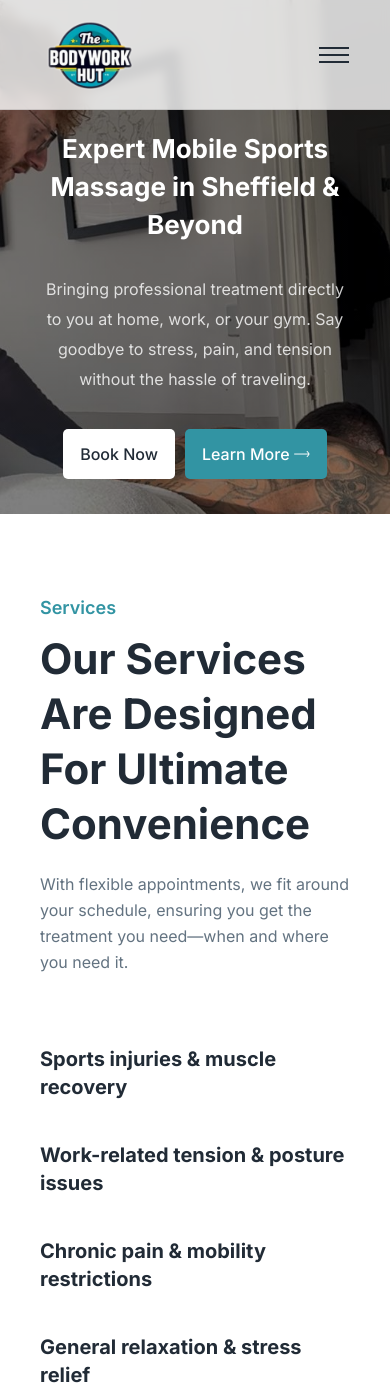
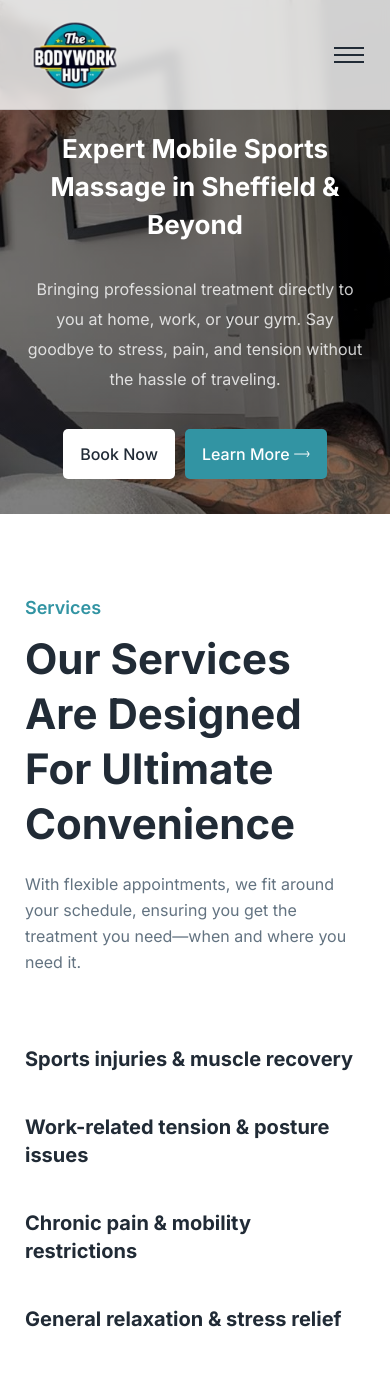
Before and after one commit to bodywork2022/bodywork-hut, a Jekyll site: the page built from index.html, in a window 390 px wide and 1400 px high. Built offline with Jekyll 4.4.1, drawn with Linux system fonts in a browser that asks for light colours.

Commit message:
Fixed css on mobile

```diff
--- a/_layouts/post.html
+++ b/_layouts/post.html
@@ -24,8 +24,8 @@ layout: default
                 <div class="ud-about-content-wrapper">
                     <div class="ud-about-content">
                         <span class="tag">Post</span>
+                        <img src="{{ page.thumbnail }}"/>
                         <h2>{{ page.title }}</h2>
-                        <img src="{{ page.thumbnail }}"/>
                         {{ content }}
                     </div>
 
--- a/assets/css/ud-styles.css
+++ b/assets/css/ud-styles.css
@@ -805,7 +805,8 @@ p {
 
 @media (max-width: 767px) {
   .ud-about {
-    padding: 120px 0;
+    padding-top: 120px;
+    padding-bottom: 60px;
   }
 }
 
@@ -2681,4 +2682,17 @@ p {
     padding: 10px 20px;
   }
 }
+
+
+/* Custom Mobile */
+@media (max-width: 767px) {
+  .container {
+    padding-left: 25px;
+    padding-right: 25px;
+  }
+
+  .ud-about-content-wrapper {
+    padding: 25px 15px;
+  }
+}
 /*# sourceMappingURL=ud-styles.css.map */
```
